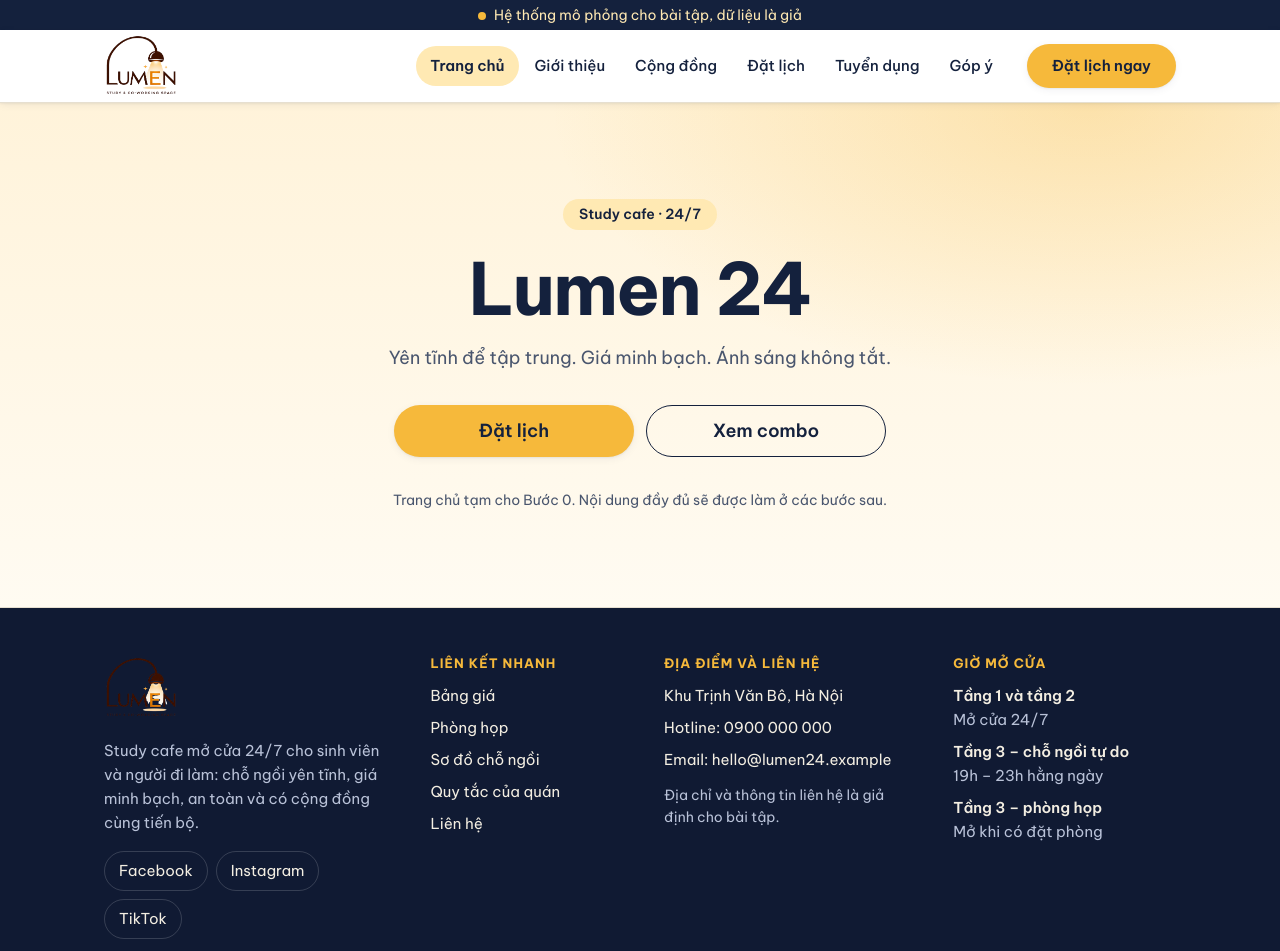
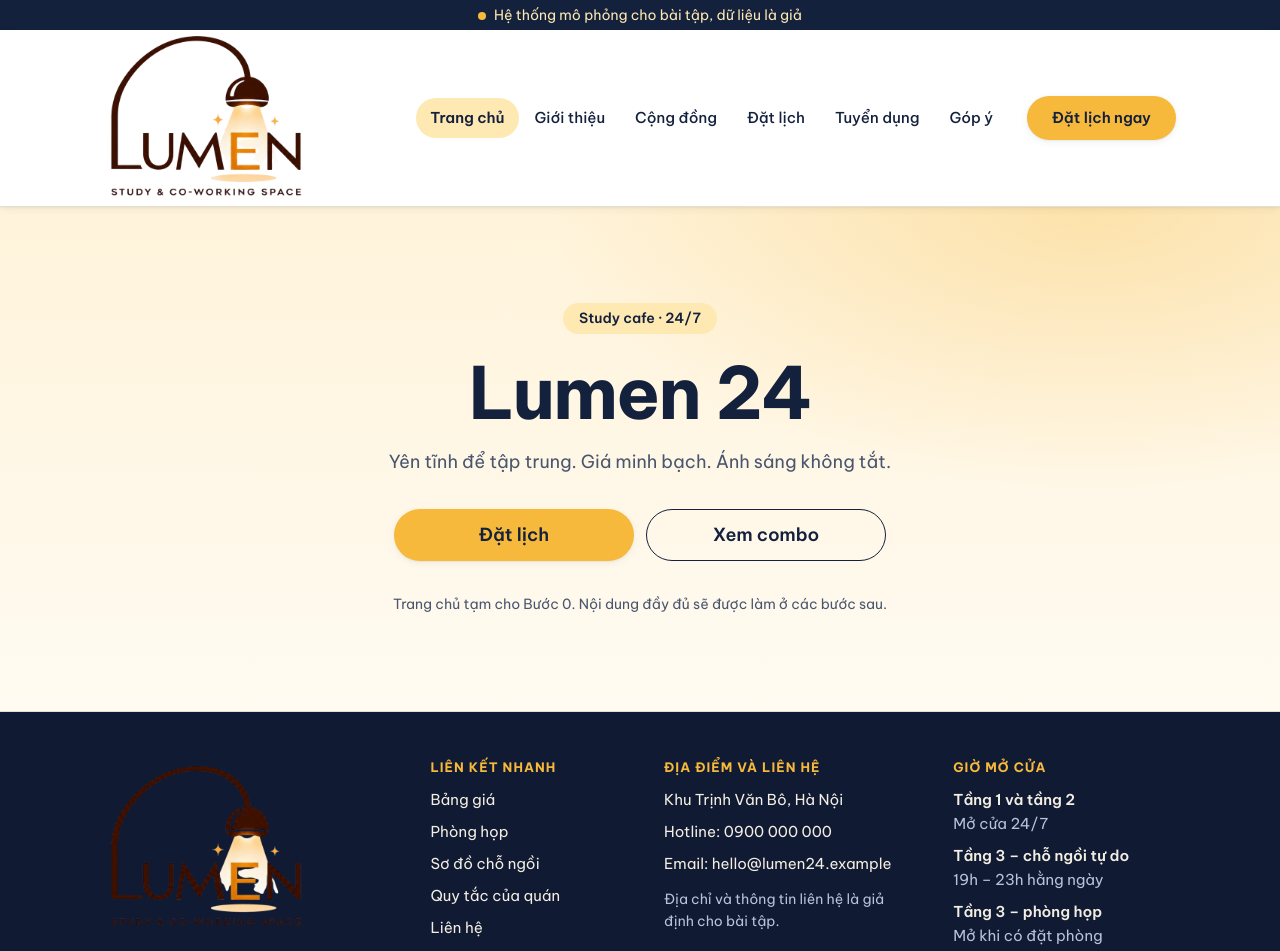
Before and after one commit to pv7c2v7fws-bit/Lumen-24, a plain HTML site: page index.html in a window 1280 px wide. Shown: the top 951 px of the page. Drawn offline with Linux system fonts and the light colour scheme.

Commit message:
Update style.css

```diff
--- a/css/style.css
+++ b/css/style.css
@@ -177,13 +177,13 @@ a { color: inherit; text-underline-offset: 3px; }
 }
 .brand__logo {
   flex: none;
-  height: 64px;
-  width: auto;          /* chiều rộng tự theo tỉ lệ logo */
-  max-width: 180px;
+  height: 128px;
+  width: auto;
+  max-width: 60vw;      /* không cho logo chiếm quá nhiều chỗ trên điện thoại */
   object-fit: contain;
 }
 @media (min-width: 768px) {
-  .brand__logo { height: px; }
+  .brand__logo { height: 176px; max-width: 360px; }
 }
 
 .header__actions {
```
